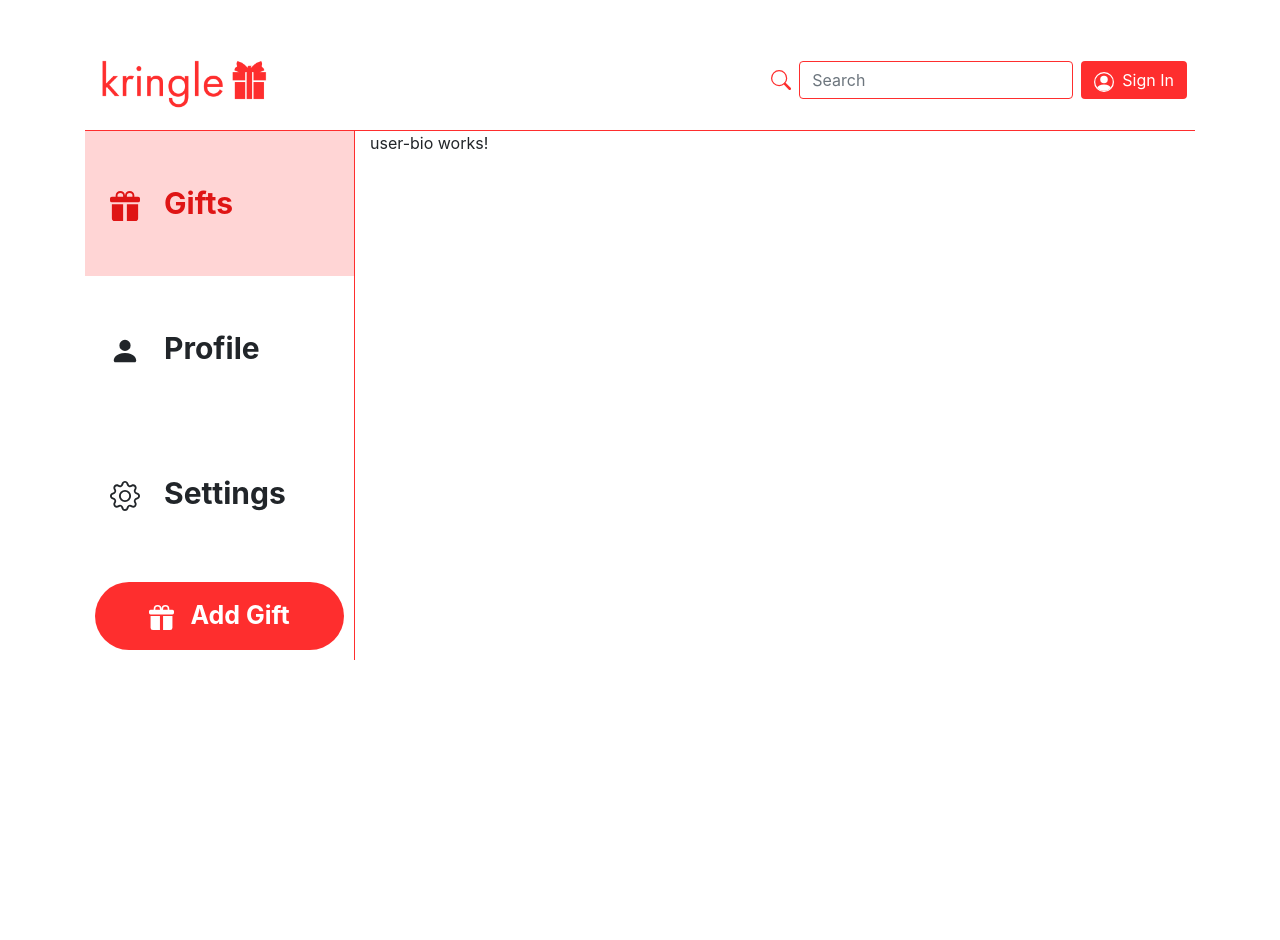
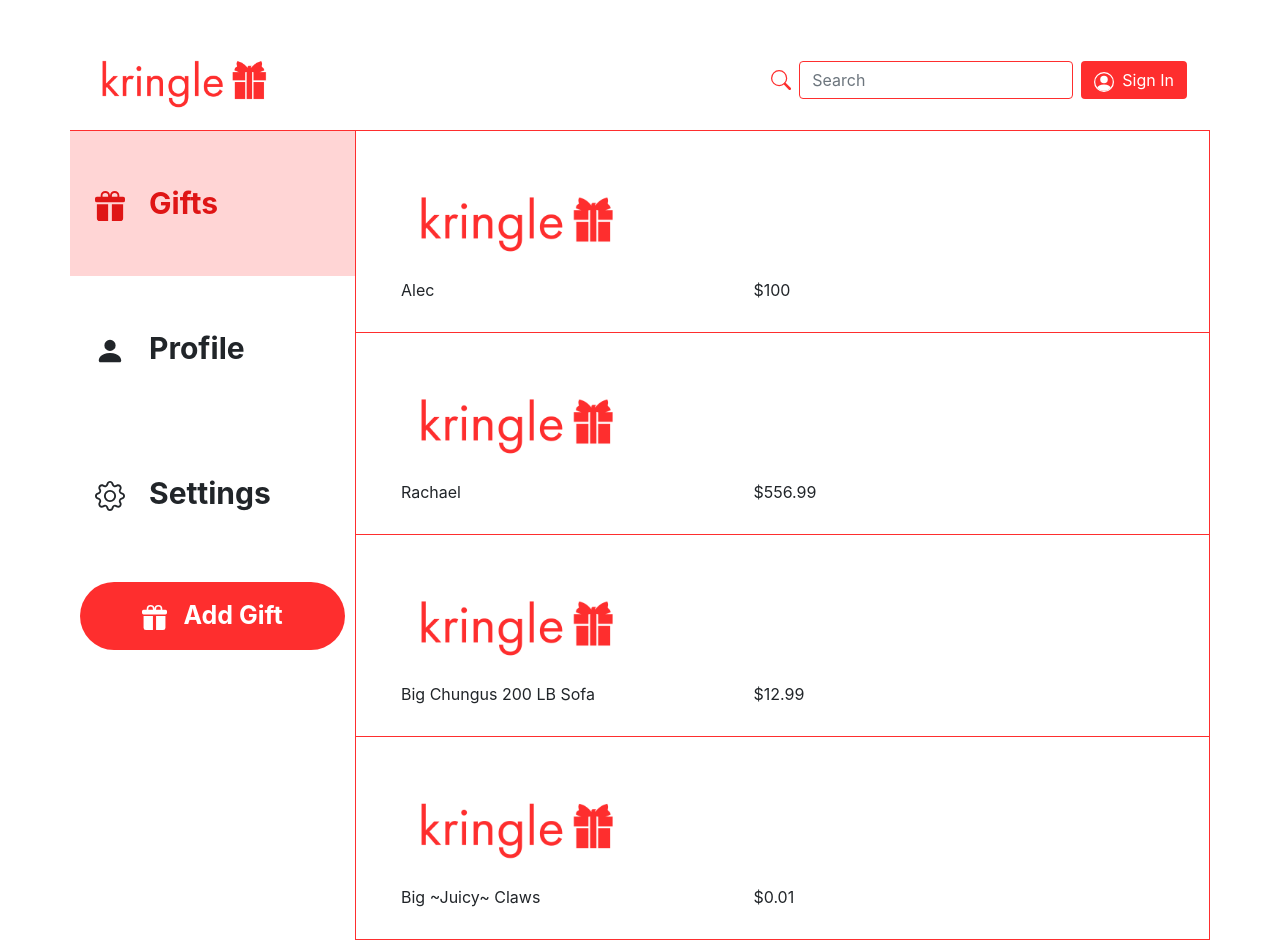
Before and after one commit to shunnarski/Kringle, an Angular app: page / in a window 1280 px wide. Before the commit the page ends 800 px from the top, so only its background shows below. Built offline with nearby package versions, Linux system fonts and the light colour scheme.

Commit message:
Started gift list creation

```diff
--- a/src/app/gift-entry/gift-entry.component.css
+++ b/src/app/gift-entry/gift-entry.component.css
@@ -0,0 +1,7 @@
+
+
+.gift-card {
+    padding: 30px;
+    background-color: white;
+    border-bottom: 1px solid #fe2e2e;
+}
--- a/src/app/gift-entry/gift-entry.component.html
+++ b/src/app/gift-entry/gift-entry.component.html
@@ -1 +1,17 @@
-<p>gift-entry works!</p>
+
+<div class="gift-card col-sm-12">
+    <div class="col-sm-4">
+        <img src="assets/images/kringle_logo_draft_2.png" width="100%">
+    </div>
+    <div class="col-sm-8">
+        <div class="row">
+            <div class="col-sm-8">
+                <span>{{gift.name}}</span>
+            </div>
+            <div class="col-sm-4 float-right">
+                <span>${{gift.price}}</span>
+            </div>
+        </div>
+    </div>
+
+</div>
--- a/src/app/gift-entry/gift-entry.component.ts
+++ b/src/app/gift-entry/gift-entry.component.ts
@@ -1,4 +1,5 @@
-import { Component, OnInit } from '@angular/core';
+import { Component, OnInit, Input } from '@angular/core';
+import { Gift } from '../gift';
 
 @Component({
   selector: 'app-gift-entry',
@@ -7,6 +8,8 @@ import { Component, OnInit } from '@angular/core';
 })
 export class GiftEntryComponent implements OnInit {
 
+  @Input() gift: Gift;
+
   constructor() { }
 
   ngOnInit(): void {
--- a/src/app/gift-list/gift-list.component.css
+++ b/src/app/gift-list/gift-list.component.css
@@ -0,0 +1,4 @@
+
+.gift-list {
+    padding: 0;
+}
--- a/src/app/gift-list/gift-list.component.html
+++ b/src/app/gift-list/gift-list.component.html
@@ -1 +1,4 @@
-<p>gift-list works!</p>
+
+<div class="gift-list" *ngFor="let gift of gifts">
+    <app-gift-entry [gift]="gift"></app-gift-entry>
+</div>
--- a/src/app/gift-list/gift-list.component.ts
+++ b/src/app/gift-list/gift-list.component.ts
@@ -1,4 +1,5 @@
 import { Component, OnInit } from '@angular/core';
+import {GIFTS} from '../mock-gifts';
 
 @Component({
   selector: 'app-gift-list',
@@ -7,9 +8,12 @@ import { Component, OnInit } from '@angular/core';
 })
 export class GiftListComponent implements OnInit {
 
+  gifts = GIFTS
+
   constructor() { }
 
   ngOnInit(): void {
+    console.log(this.gifts);
   }
 
 }
--- /dev/null
+++ b/src/app/gift.ts
@@ -0,0 +1,7 @@
+export interface Gift {
+    id: number;
+    name: string;
+    price: number;
+    link_url: string;
+    photo_url: string;
+}
--- a/src/app/menu/menu.component.css
+++ b/src/app/menu/menu.component.css
@@ -1,13 +1,20 @@
-.menu-component {
-    padding: 25px;
-    padding-top: 50px;
-    padding-bottom: 50px;
-    font-size: 30px;
-    font-weight: bold;
-    cursor: pointer;
-    margin-bottom: 0px;
+
+/* Elements */
+a {
+    color: inherit;
 }
 
+a:link {
+    text-decoration: none;
+}
+
+ul {
+    list-style-type: none;
+    padding: 0px;
+}
+
+
+/* Class definitions */
 .add-gift-global {
     margin: 10px;
     font-size: 25px;
@@ -33,15 +40,13 @@
     box-shadow: none;
 }
 
-a {
-    color: inherit;
+
+.menu-component {
+    padding: 25px;
+    padding-top: 50px;
+    padding-bottom: 50px;
+    font-size: 30px;
+    font-weight: bold;
+    cursor: pointer;
+    margin-bottom: 0px;
 }
-
-a:link {
-    text-decoration: none;
-}
-
-ul {
-    list-style-type: none;
-    padding: 0px;
-}
--- /dev/null
+++ b/src/app/mock-gifts.ts
@@ -0,0 +1,8 @@
+import {Gift} from './gift';
+
+export const GIFTS: Gift[] = [
+    {id: 1, name: "Alec", price: 100.0, link_url: "#", photo_url: "pic.jpg"},
+    {id: 2, name: "Rachael", price: 556.99, link_url: "#", photo_url: "pic.jpg"},
+    {id: 3, name: "Big Chungus 200 LB Sofa", price: 12.99, link_url: "#", photo_url: "pic.jpg"},
+    {id: 4, name: "Big ~Juicy~ Claws", price: 0.01, link_url: "#", photo_url: "pic.jpg"},
+]
--- a/src/app/navbar/navbar.component.html
+++ b/src/app/navbar/navbar.component.html
@@ -31,6 +31,4 @@
         </div>
     </div>
 
-    <hr class="solid">
-
 </div>
--- a/src/app/page-body/page-body.component.css
+++ b/src/app/page-body/page-body.component.css
@@ -1,6 +1,16 @@
 .app-menu {
-    border-right: 1px solid #fe2e2e;
+    border-top: 1px solid #fe2e2e;
     margin-top: 0px;
     padding-top: 0;
     padding-right: 0px;
+    padding-left: 0px;
 }
+
+.app-body {
+    padding-left: 0px;
+    padding-right: 0px;
+    border-right: 1px solid #fe2e2e;
+    border-top: 1px solid #fe2e2e;
+    border-left: 1px solid #fe2e2e;
+
+}
--- a/src/app/page-body/page-body.component.html
+++ b/src/app/page-body/page-body.component.html
@@ -4,6 +4,6 @@
         <app-menu></app-menu>
     </div>
     <div class="app-body col-sm-9">
-        <app-user-bio></app-user-bio>
+        <app-gift-list></app-gift-list>
     </div>
 </div>
```
